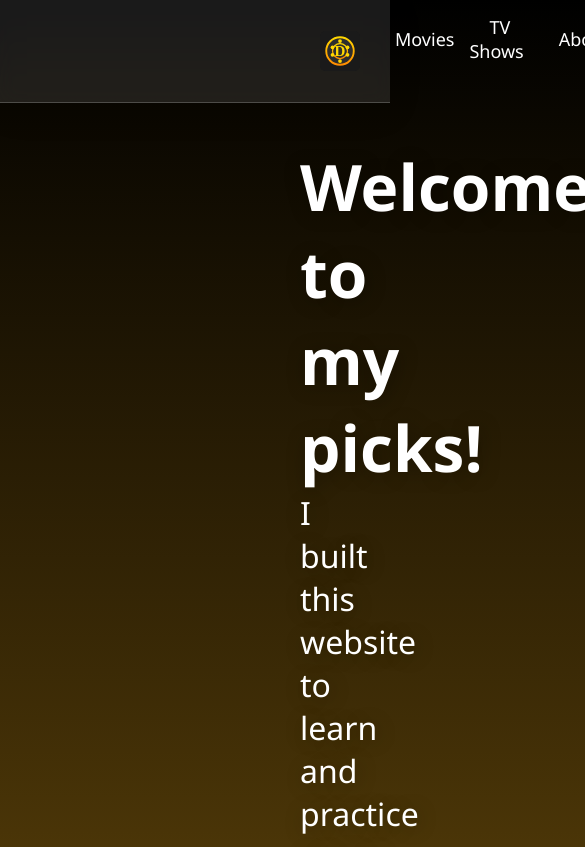
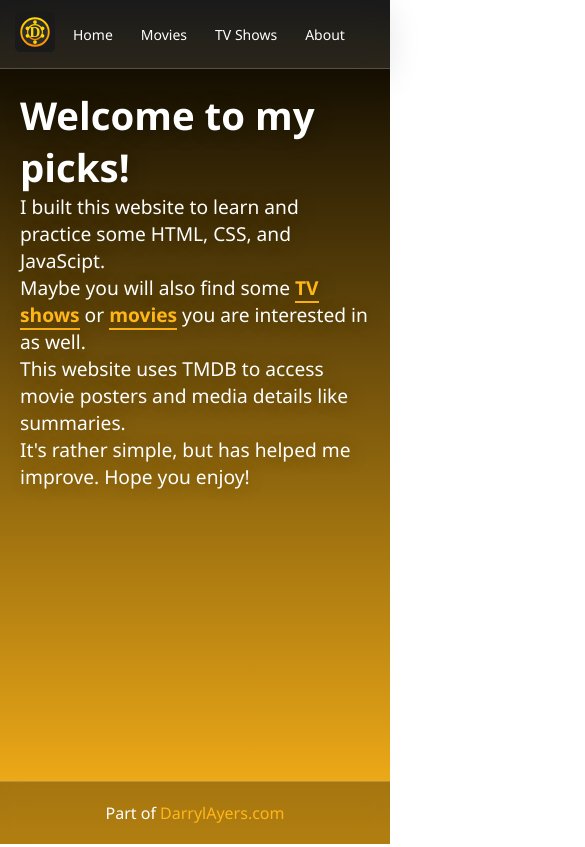
Before and after one commit to darrylayers/darrylayers.github.io, a plain HTML site: page picks/pages/index.html in a window 390 px wide. Shown: the top 847 px of the page, 585 px wide, since content can reach past the window. Drawn offline with Linux system fonts and the light colour scheme; no server answers.

Commit message:
deploy: darrylayers/DarrylsPicks@00c18f0940b2d3909b5472513af71c725bca8552

```diff
--- /dev/null
+++ b/picks/css/index.css
@@ -0,0 +1,188 @@
+* {
+  margin: 0;
+  padding: 0;
+  box-sizing: border-box;
+}
+
+/* Font, font color, background gradient, and fullscreen */
+body {
+  font-family: "Segoe UI", Tahoma, Geneva, Verdana, sans-serif;
+  background: linear-gradient(180deg, #000000 0%, #ffb619 100%);
+  min-height: 100vh;
+  color: #fff;
+  display: flex;
+  flex-direction: column;
+}
+
+/* Logo styling */
+.logo {
+  width: 50px;
+  height: 50px;
+  flex-shrink: 0;
+}
+
+.logo:hover {
+  transition: transform 0.3s ease;
+  transform: rotate(360deg) scale(1.1);
+}
+
+/* Navbar styling */
+.navbar {
+  display: flex;
+  align-items: center;
+  gap: 20px;
+  padding: 20px 40px 20px 350px; /* top right bottom left */
+  background: rgba(255, 255, 255, 0.1);
+  backdrop-filter: blur(10px);
+  box-shadow: 0 8px 32px rgba(0, 0, 0, 0.1);
+  position: sticky;
+  top: 0;
+  z-index: 100;
+  border-bottom: 1px solid rgba(255, 255, 255, 0.2);
+  flex-wrap: wrap;
+}
+
+/* Remove link effects from logo */
+.navbar .logo-link {
+  padding: 0;
+}
+
+.navbar .logo-link::after {
+  display: none;
+}
+
+.navbar .logo-link:hover {
+  background: none;
+}
+
+/* Navbar links */
+.navbar a {
+  color: #fff;
+  text-decoration: none;
+  font-size: 18px;
+  font-weight: 500;
+  padding: 10px 20px;
+  border-radius: 8px;
+  transition: all 0.3s ease;
+  position: relative;
+  white-space: nowrap;
+}
+
+/* Cool hover underline effect */
+.navbar a::after {
+  content: "";
+  position: absolute;
+  bottom: 5px;
+  left: 50%;
+  transform: translateX(-50%) scaleX(0);
+  width: 80%;
+  height: 2px;
+  background: #fff;
+  transition: transform 0.3s ease;
+}
+
+.navbar a:hover::after {
+  transform: translateX(-50%) scaleX(1);
+}
+
+.navbar a:hover {
+  background: rgba(255, 255, 255, 0.2);
+}
+
+/* Greeting section */
+.greeting {
+  text-shadow: 2px 2px 20px rgba(0, 0, 0, 0.3);
+  margin: 40px auto 30px;
+  max-width: 1200px;
+  padding: 0 40px;
+  text-align: left;
+  animation: fadeInDown 0.8s ease;
+  font-size: 2em;
+}
+
+/* Links in greeting section */
+.greeting a {
+  color: #ffb619;
+  text-decoration: none;
+  font-weight: 600;
+  border-bottom: 2px solid #ffb619;
+  transition: all 0.3s ease;
+}
+
+.greeting a:hover {
+  color: #ffd166;
+  border-bottom-color: #ffd166;
+  text-shadow: 0 0 10px rgba(255, 182, 25, 0.5);
+}
+/* Footer styling */
+.footer {
+  background: rgba(0, 0, 0, 0.3);
+  backdrop-filter: blur(10px);
+  padding: 20px;
+  text-align: center;
+  margin-top: auto;
+  border-top: 1px solid rgba(255, 255, 255, 0.2);
+}
+
+.footer a {
+  color: #ffb619;
+  text-decoration: none;
+  font-weight: 500;
+  transition: color 0.3s ease;
+}
+
+.footer a:hover {
+  color: #fff;
+}
+
+@keyframes fadeInDown {
+  from {
+    opacity: 0;
+    transform: translateY(-30px);
+  }
+  to {
+    opacity: 1;
+    transform: translateY(0);
+  }
+}
+
+/* Mobile screen sizing */
+@media (max-width: 768px) {
+  .navbar {
+    padding: 15px 20px;
+    gap: 10px;
+  }
+
+  .navbar a {
+    font-size: 16px;
+    padding: 8px 12px;
+  }
+
+  .logo {
+    width: 40px;
+    height: 40px;
+  }
+
+  .greeting {
+    font-size: 1.5em;
+    padding: 0 20px;
+    margin: 20px auto;
+  }
+}
+
+/* Extra small screens */
+@media (max-width: 480px) {
+  .navbar {
+    gap: 8px;
+    padding: 12px 15px;
+  }
+
+  .navbar a {
+    font-size: 14px;
+    padding: 6px 10px;
+  }
+
+  .greeting {
+    font-size: 1.2em;
+  }
+}
--- a/picks/pages/index.html
+++ b/picks/pages/index.html
@@ -2,14 +2,32 @@
 <html lang="en">
   <head>
     <link rel="icon" type="image/svg+xml" href="../assets/favicon.svg" />
-    <link rel="stylesheet" href="../css/styles.css" />
+    <link rel="stylesheet" href="../css/index.css" />
     <meta charset="UTF-8" />
     <meta name="viewport" content="width=device-width, initial-scale=1.0" />
     <title>Darryl's Picks | Home</title>
+
+    <!-- Google tag (gtag.js) -->
+    <script
+      async
+      src="https://www.googletagmanager.com/gtag/js?id=G-DB802VEEJ8"
+    ></script>
+    <script>
+      window.dataLayer = window.dataLayer || [];
+      function gtag() {
+        dataLayer.push(arguments);
+      }
+      gtag("js", new Date());
+
+      gtag("config", "G-DB802VEEJ8");
+    </script>
   </head>
   <body>
     <div class="navbar">
-      <img class="logo" src="../assets/favicon.svg" />
+      <a href="/" class="logo-link">
+        <img class="logo" src="../assets/favicon.svg" alt="Home" />
+      </a>
+      <div><a href="./index.html">Home</a></div>
       <div><a href="./movies.html">Movies</a></div>
       <div><a href="./shows.html">TV Shows</a></div>
       <div><a href="./about.html">About</a></div>
@@ -19,16 +37,13 @@
       <p>
         I built this website to learn and practice some HTML, CSS, and
         JavaScipt.<br />
-        Maybe you will also find some TV shows are movies you are interested in
-        as well.<br />
+        Maybe you will also find some <a href="./shows.html">TV shows</a> or
+        <a href="./movies.html">movies</a> you are interested in as well.<br />
         This website uses TMDB to access movie posters and media details like
         summaries.<br />
         It's rather simple, but has helped me improve. Hope you enjoy!
       </p>
     </div>
-    <div id="media"></div>
-    <script src="../js/config.js"></script>
-    <script src="../js/script.js"></script>
   </body>
   <footer class="footer">
     <p>Part of <a href="https://darrylayers.com/">DarrylAyers.com</a></p>
```
Also changed, not shown: picks/pages/about.html (+15 -0 lines), picks/pages/media.html (+15 -0 lines), picks/pages/movies.html (+15 -0 lines), picks/pages/shows.html (+15 -0 lines).
